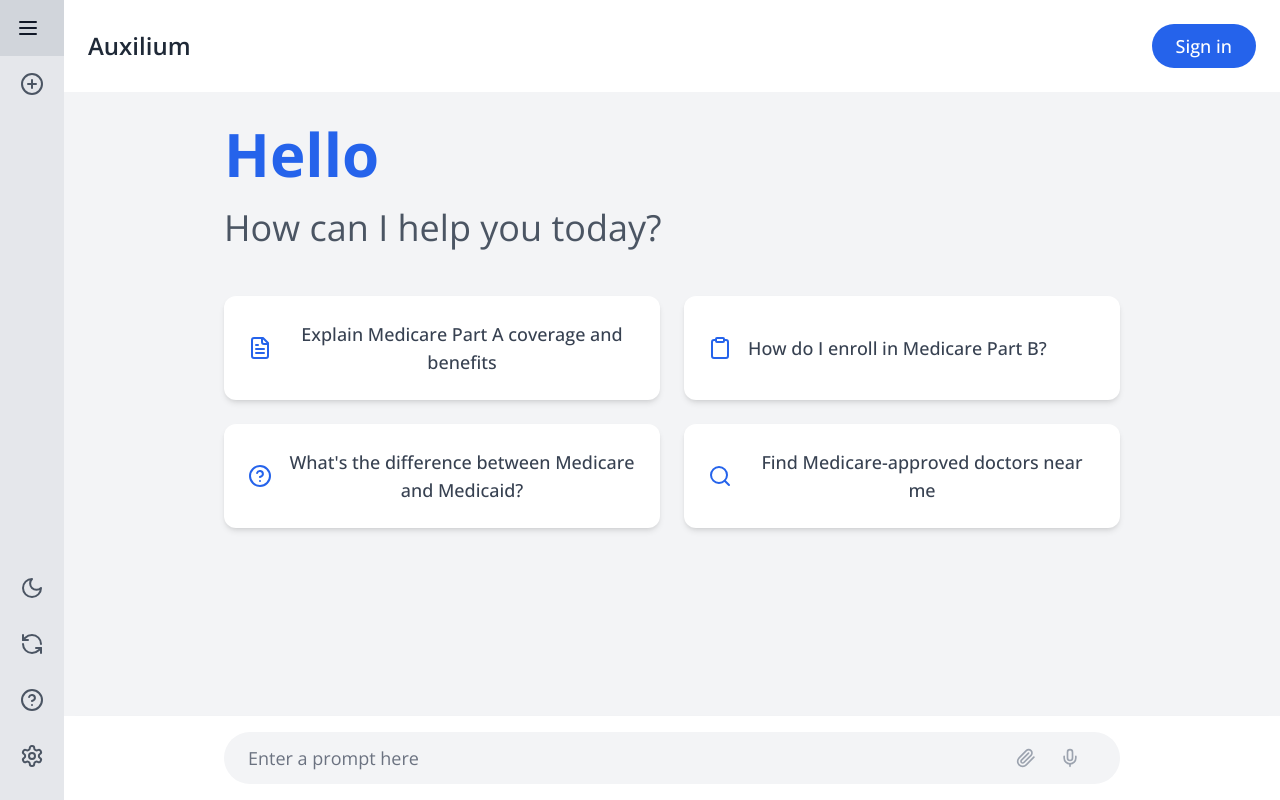
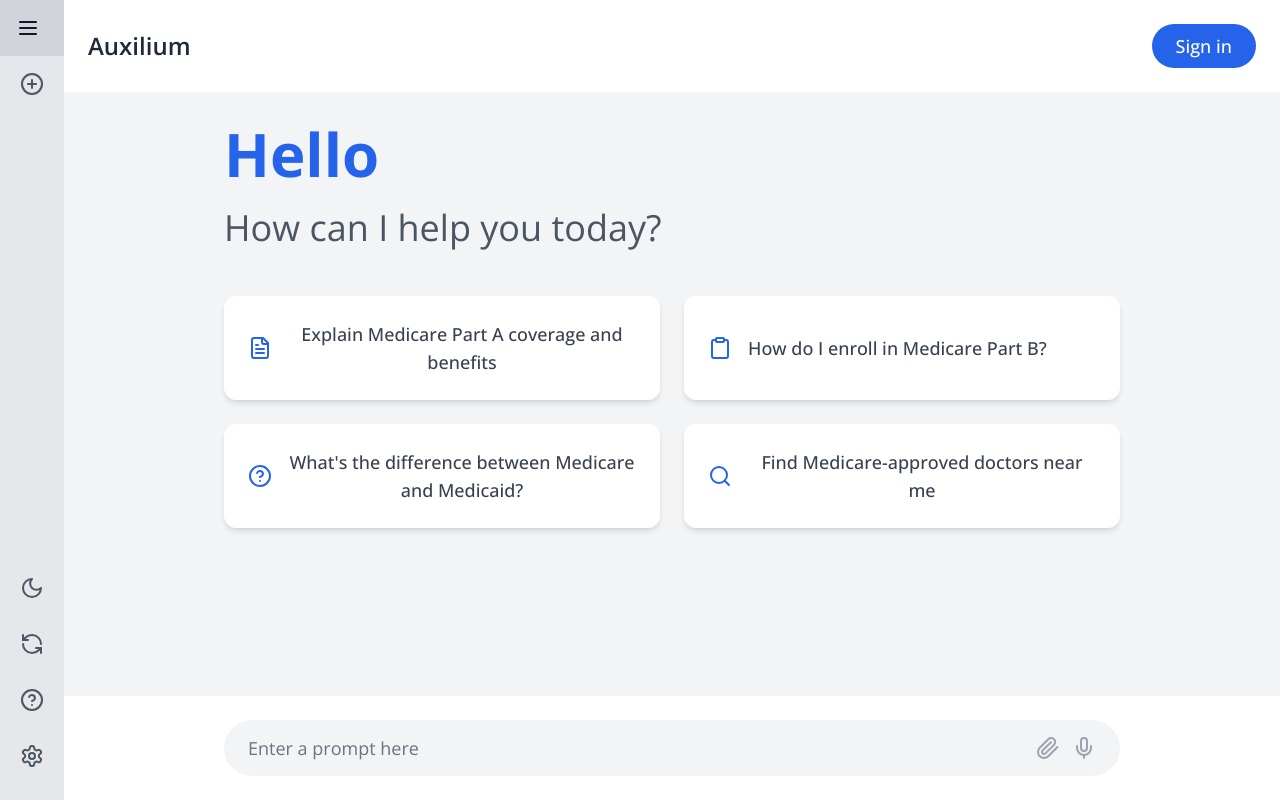
Before and after one commit to binniela/one-piece, a Next.js app: page / in a window 1280 px wide. Built offline with nearby package versions, Linux system fonts and the light colour scheme.

Commit message:
Update InputArea.tsx

```diff
--- a/components/InputArea.tsx
+++ b/components/InputArea.tsx
@@ -7,9 +7,10 @@
   query: string
   setQuery: (query: string) => void
   isDarkMode: boolean
+  onSendMessage: (message: string) => void
 }
 
-export default function InputArea({ query, setQuery, isDarkMode }: InputAreaProps) {
+export default function InputArea({ query, setQuery, isDarkMode, onSendMessage }: InputAreaProps) {
   const [isExpanded, setIsExpanded] = useState(false)
   const inputRef = useRef<HTMLInputElement>(null)
 
@@ -23,41 +24,45 @@
 
   const handleSubmit = (e: React.FormEvent) => {
     e.preventDefault()
-    // Handle submit logic here
+    if (query.trim()) {
+      onSendMessage(query)
       setQuery('')
+    }
     if (inputRef.current) {
       inputRef.current.focus()
     }
   }
 
   return (
-    <div className={`${isDarkMode ? 'bg-gray-800' : 'bg-white'} shadow-lg p-4`}>
+    <div className={`${isDarkMode ? 'bg-gray-800' : 'bg-white'} shadow-lg p-6`}>
       <form onSubmit={handleSubmit} className="max-w-4xl mx-auto relative">
-        <div className="relative flex items-center">
+        <div className={`relative overflow-hidden transition-all duration-300 ease-in-out ${isExpanded ? 'h-16' : 'h-14'}`}>
           <input
             ref={inputRef}
             type="text"
             placeholder="Enter a prompt here"
             value={query}
             onChange={(e) => setQuery(e.target.value)}
-            className={`w-full ${isDarkMode ? 'bg-gray-700 text-white placeholder-gray-400' : 'bg-gray-100 text-gray-900 placeholder-gray-500'} rounded-full py-3 px-6 pr-24 focus:outline-none text-lg transition-all duration-300 ease-in-out`}
+            className={`w-full h-full ${isDarkMode ? 'bg-gray-700 text-white placeholder-gray-400' : 'bg-gray-100 text-gray-900 placeholder-gray-500'} rounded-full py-4 px-6 pr-24 focus:outline-none text-lg transition-all duration-300 ease-in-out`}
           />
-          <div className="absolute right-2 flex items-center space-x-2">
-            <button type="button" className={`${isDarkMode ? 'text-gray-400 hover:text-white' : 'text-gray-400 hover:text-blue-600'} transition-colors duration-200 p-2`} aria-label="Attach file">
-              <Paperclip className="h-5 w-5" />
+          <div className="absolute right-3 top-1/2 transform -translate-y-1/2 flex space-x-3">
+            <button type="button" className={`${isDarkMode ? 'text-gray-400 hover:text-white' : 'text-gray-400 hover:text-blue-600'} transition-colors duration-200`} aria-label="Attach file">
+              <Paperclip className="h-6 w-6" />
             </button>
-            <button type="button" className={`${isDarkMode ? 'text-gray-400 hover:text-white' : 'text-gray-400 hover:text-blue-600'} transition-colors duration-200 p-2`} aria-label="Voice input">
-              <Mic className="h-5 w-5" />
+            <button type="button" className={`${isDarkMode ? 'text-gray-400 hover:text-white' : 'text-gray-400 hover:text-blue-600'} transition-colors duration-200`} aria-label="Voice input">
+              <Mic className="h-6 w-6" />
             </button>
+            <div className={`overflow-hidden transition-all duration-300 ease-in-out ${isExpanded ? 'w-10 opacity-100' : 'w-0 opacity-0'}`}>
               <button
                 type="submit"
-              className={`${isExpanded ? 'opacity-100 w-10' : 'opacity-0 w-0'} ${isDarkMode ? 'bg-blue-600 hover:bg-blue-700' : 'bg-blue-600 hover:bg-blue-700'} text-white rounded-full p-2 transition-all duration-300 ease-in-out overflow-hidden`}
+                className={`${isDarkMode ? 'bg-blue-600 hover:bg-blue-700' : 'bg-blue-600 hover:bg-blue-700'} text-white rounded-full p-3 transition-all duration-300 ease-in-out`}
                 aria-label="Send message"
               >
                 <Send className="h-5 w-5" />
               </button>
             </div>
           </div>
+        </div>
       </form>
     </div>
   )
```
Lines whose indentation alone changed are shown as unchanged.
